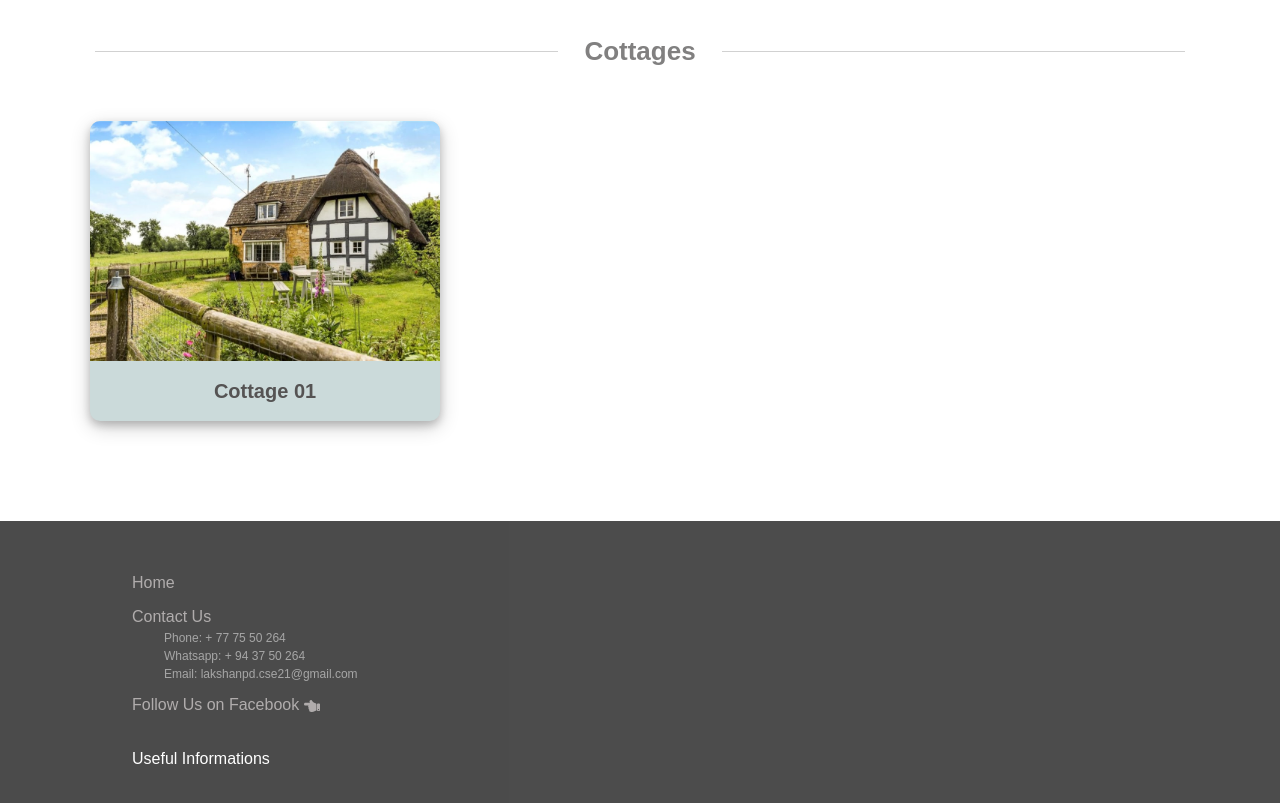
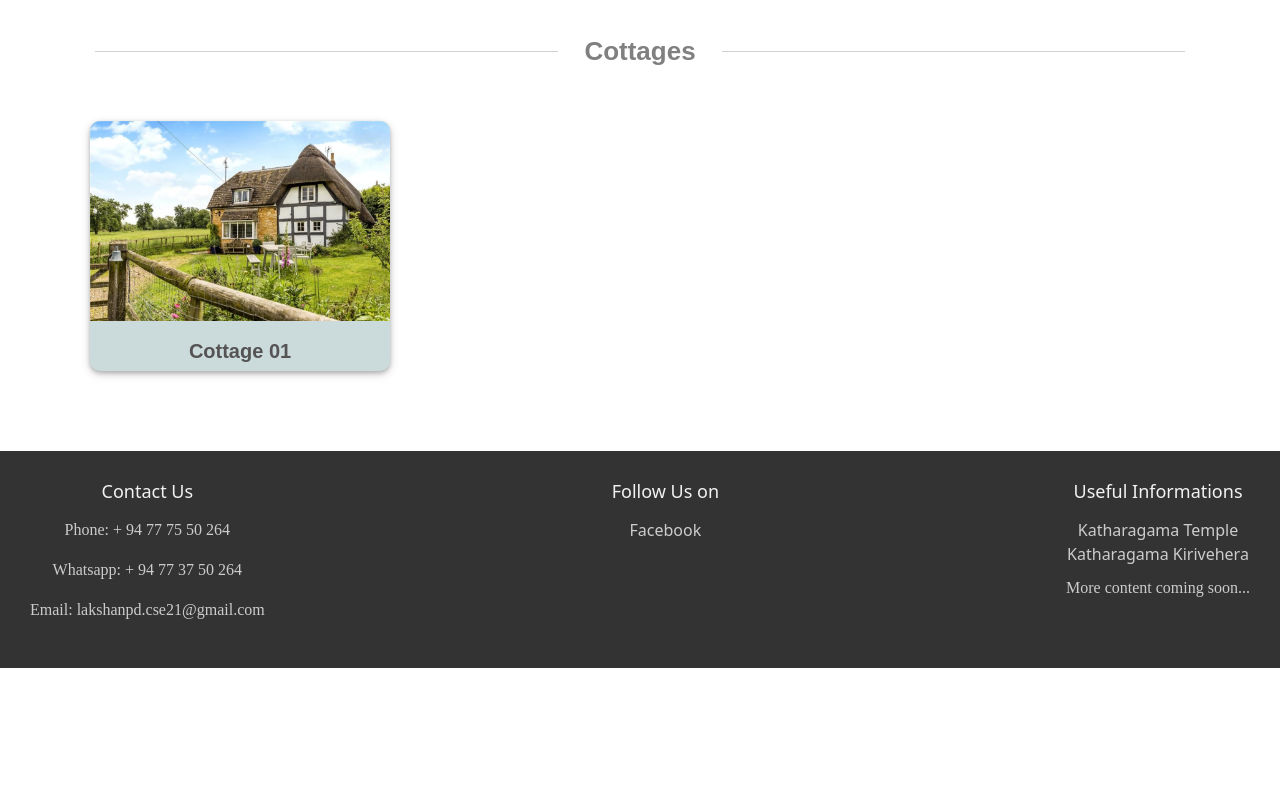
Before and after one commit to lakshanpd/Pallawala-Resort, a React (Create React App) app in the folder client/: page / in a window 1280 px wide. Shown: the part 1100-1903 px from the top of the page. After the commit the page ends 1768 px from the top, so only its background shows below. Built offline with nearby package versions, Linux system fonts and the light colour scheme; no server answers; the HTML template or start-up script is replaced by a standard one; a web font is replaced by a local one.

Commit message:
footer and flip updated.

```diff
--- a/client/src/Components/Flip.css
+++ b/client/src/Components/Flip.css
@@ -3,14 +3,10 @@
   border-radius: 10px;
   background: #cbdada;
   padding: 0px;
-    width: 350px;
-    height: 300px;
+  width: 300px;
+  height: 250px;
   overflow: hidden;
-    box-shadow: 0 4px 8px 0 rgba(0, 0, 0, 0.2), 0 6px 20px 0 rgba(0, 0, 0, 0.19);
-    /* border-style: outset; */
-    /* display: flex;
-    justify-content: center;
-    align-items: center;     */
+  box-shadow: 0 2px 4px 0 rgba(0, 0, 0, 0.2), 0 3px 10px 0 rgba(0, 0, 0, 0.19);
 }
 
 .image {
@@ -26,8 +22,8 @@
   background-color: #edf5f4;
   overflow: hidden;
   width: 100%;
-    height:0;
-    transition: .5s ease;
+  height: 0;
+  transition: 0.5s ease;
   opacity: 0.9;
 }
 
@@ -92,5 +88,4 @@
   font-weight: bold;
   /* color: rgb(103, 102, 102); */
   color: rgb(85, 83, 83);
-
 }
--- a/client/src/Components/Footer.css
+++ b/client/src/Components/Footer.css
@@ -1,46 +1,37 @@
-.main-container {
-    width: 100%;
-    height: 300px;
-    background-color: black;
-    opacity: 0.7;
-    padding-left: 100px;
-    padding-top: 40px;
-    margin-top: 100px;
+.footer {
+  margin-top: 80px;
+  background-color: #333;
+  color: #fff;
+  padding: 20px;
+  text-align: center;
+  display: flex;
+  justify-content: space-between;
+  flex-wrap: wrap;
 }
 
-
-ul {
-    list-style: none;
-
-    font-family: Arial, Helvetica, sans-serif;
+.footer-section {
+  margin: 10px;
 }
 
-.first-list {
-    padding-bottom: 10px;
+.footer-section h3 {
+  margin-bottom: 15px;
+  font-size: 18px;
+  color: #f2f2f2;
 }
 
-.first-list-item {
-    padding-top: 10px;
+.footer-section p,
+.footer-section a {
+  color: #ccc;
+  text-decoration: none;
+  font-size: 16px;
 }
 
-.second-list {
-    font-size: 12px;
-    color: gray;
+.footer-section a:hover {
+  text-decoration: underline;
 }
 
-.footer-links {
-    text-decoration: none;
-
+@media (max-width: 600px) {
+  .footer {
+    flex-direction: column;
+  }
 }
-
-.footer-links:hover {
-    color: rgb(18, 174, 174);
-}
-
-.gray {
-    color: rgb(143, 138, 138);
-}
-
-.white {
-    color: white;
-}
--- a/client/src/Components/Footer.js
+++ b/client/src/Components/Footer.js
@@ -1,27 +1,56 @@
-import React from 'react'
-import './Footer.css'
-import { FaHandPointLeft } from "react-icons/fa";
+//
 
-function Footer() {
+import React from "react";
+import "./Footer.css";
+
+const Footer = () => {
   return (
+    <footer className="footer">
+      <div className="footer-section">
+        <h3>Contact Us</h3>
+        <p>Phone: + 94 77 75 50 264</p>
+        <p>Whatsapp: + 94 77 37 50 264</p>
+        <p>
+          Email:{" "}
+          <a href="mailto:lakshanpd.cse21@gmail.com">
+            lakshanpd.cse21@gmail.com
+          </a>
+        </p>
+      </div>
+      <div className="footer-section">
+        <h3>Follow Us on</h3>
+        <a
+          href="https://www.facebook.com"
+          target="_blank"
+          rel="noopener noreferrer"
+        >
+          Facebook
+        </a>
+      </div>
+      <div className="footer-section">
+        <h3>Useful Informations</h3>
+        <a
+          href="https://en.wikipedia.org/wiki/Kataragama_temple"
+          target="_blank"
+          rel="noopener noreferrer"
+        >
+          Katharagama Temple
+        </a>
+        <br />
+        <a
+          href="https://si.wikipedia.org/wiki/%E0%B6%9A%E0%B7%92%E0%B6%BB%E0%B7%92_%E0%B7%80%E0%B7%99%E0%B7%84%E0%B7%99%E0%B6%BB,_%E0%B6%9A%E0%B6%AD%E0%B6%BB%E0%B6%9C%E0%B6%B8"
+          target="_blank"
+          rel="noopener noreferrer"
+        >
+          Katharagama Kirivehera
+        </a>
+        <div style={{ height: "10px" }}></div>
 
-    <div className='main-container'>
-        <ul className='first-list'>
-        <li className='first-list-item gray'>Home</li>
-        <li className='first-list-item gray'>Contact Us</li>
-            <ul className='second-list'>
-                <li>Phone: + 77 75 50 264</li>
-                <li>Whatsapp: + 94 37 50 264</li>
-                <li>Email: lakshanpd.cse21@gmail.com</li>
-            </ul>
-        <li className='first-list-item'><a href="https://www.facebook.com" className='footer-links gray'>Follow Us on Facebook  <FaHandPointLeft /></a></li>
-        <li className='first-list-item'></li>
-        <li className='first-list-item'></li>
-        <li className='first-list-item'><a href='#' className='footer-links white'> Useful Informations </a></li>
-        </ul>
-    </div>
+        {/* Add useful information links here */}
+        <p>More content coming soon...</p>
+      </div>
+    </footer>
+  );
+};
 
-  )
-}
-
-export default Footer
+export default Footer;
```
Lines whose indentation alone changed are shown as unchanged.
